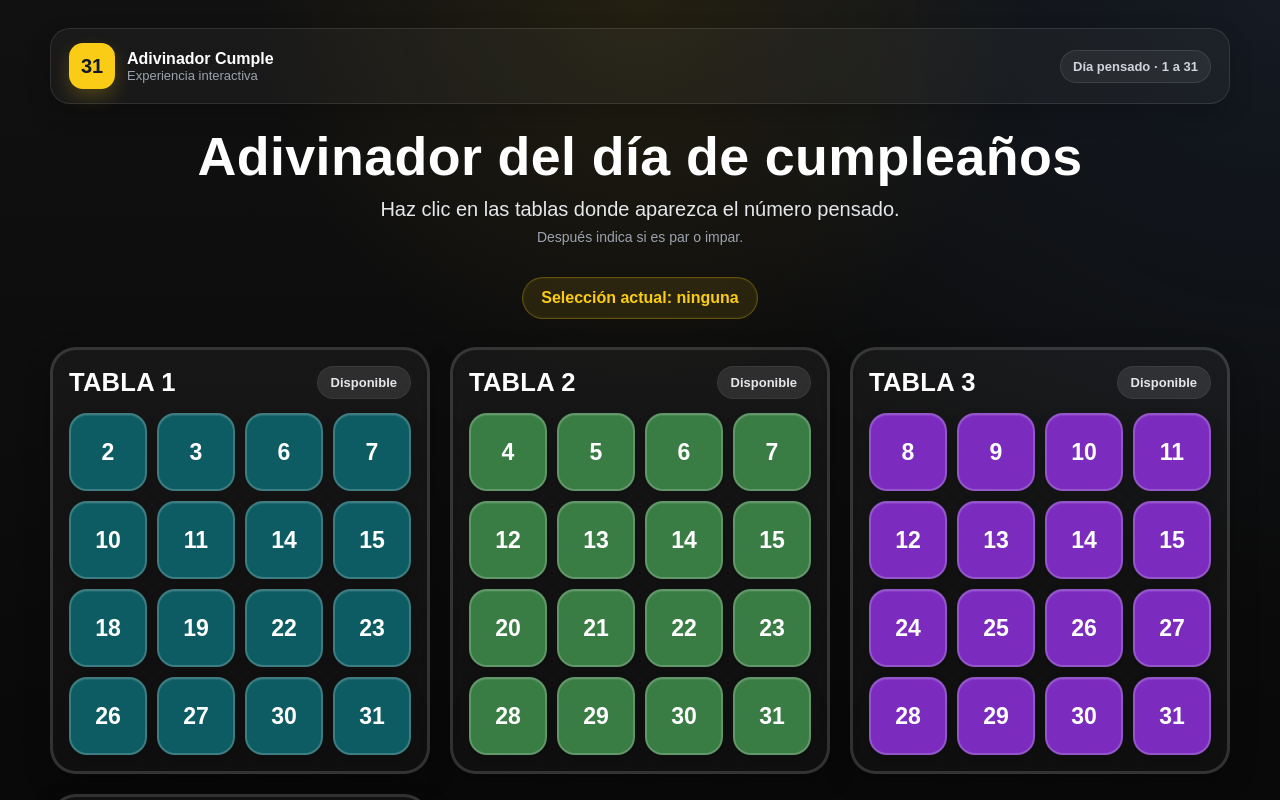
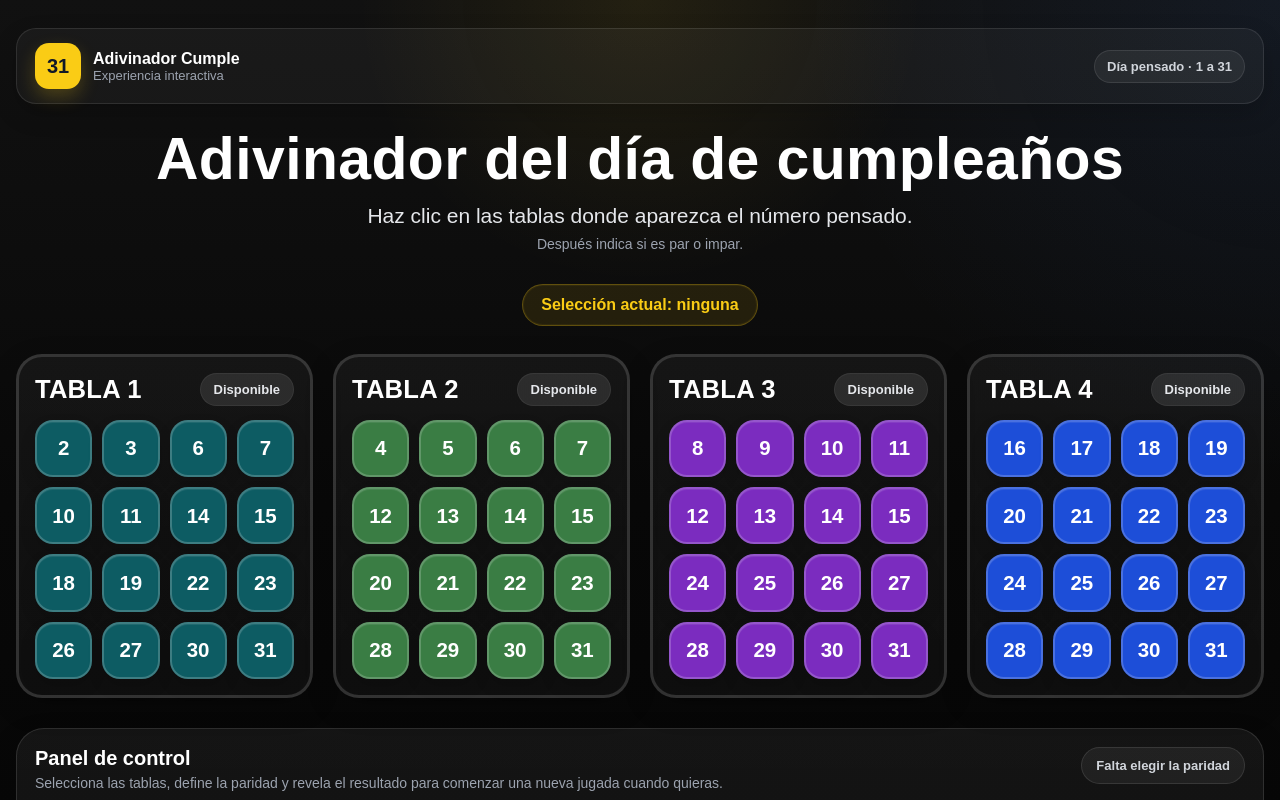
Before and after one commit to kjamett/adivinador-cumple, a React (Vite) app: page / in a window 1280 px wide. Shown: the top 800 px of the page. Built offline with nearby package versions, Linux system fonts and the light colour scheme.

Commit message:
Ajusta layout escritorio para mostrar 4 tablas

```diff
--- a/src/components/AdivinadorCumple.css
+++ b/src/components/AdivinadorCumple.css
@@ -392,29 +392,36 @@
 /* ===== Ajustes responsive finos ===== */
 
 /* Pantallas grandes */
-@media (min-width: 1440px) {
+@media (min-width: 1200px) {
   .adiv-container {
-    max-width: 1440px;
+    max-width: 1320px;
   }
 
   .adiv-grid {
-    grid-template-columns: repeat(4, minmax(250px, 1fr));
-    gap: 24px;
+    grid-template-columns: repeat(4, minmax(0, 1fr));
+    gap: 20px;
   }
 
   .adiv-title {
-    font-size: clamp(48px, 5vw, 72px);
+    font-size: clamp(42px, 4.6vw, 68px);
+  }
+
+  .adiv-card {
+    padding: 16px;
+  }
+
+  .adiv-number {
+    font-size: clamp(18px, 1.6vw, 28px);
   }
 }
-
 /* Notebook y escritorio medio */
-@media (max-width: 1366px) {
+@media (max-width: 1199px) and (min-width: 901px) {
   .adiv-container {
-    max-width: 1180px;
+    max-width: 1100px;
   }
 
   .adiv-title {
-    font-size: clamp(34px, 4.2vw, 58px);
+    font-size: clamp(34px, 4.2vw, 56px);
   }
 
   .adiv-subtitle {
@@ -422,7 +429,8 @@
   }
 
   .adiv-grid {
-    gap: 20px;
+    grid-template-columns: repeat(2, minmax(280px, 1fr));
+    gap: 18px;
   }
 
   .adiv-card {
@@ -430,10 +438,9 @@
   }
 
   .adiv-number {
-    font-size: clamp(20px, 1.8vw, 30px);
+    font-size: clamp(18px, 1.8vw, 28px);
   }
 }
-
 /* Tablet horizontal / notebook pequeño */
 @media (max-width: 1100px) {
   .adiv-root {
```
